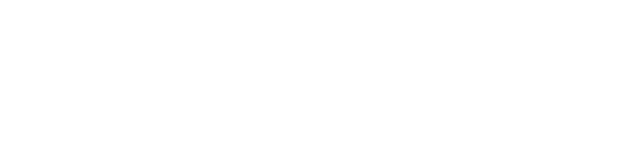
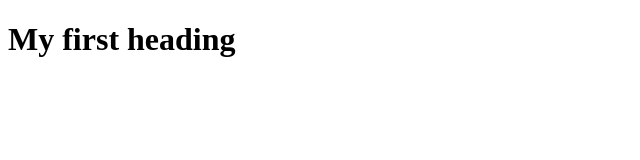
Before and after one commit to Edprime9/wdd131, a plain HTML site: page index.html in a window 1280 px wide. Shown: the whole page, without its empty margins (0-640 px from the left). Drawn offline with Linux system fonts and the light colour scheme.

Commit message:
first heading

```diff
--- a/index.html
+++ b/index.html
@@ -5,5 +5,7 @@
     <meta name="viewport" content="width=device-width, initial-scale=1.0" />
     <title>WDD 131</title>
   </head>
-  <body></body>
+  <body>
+    <h1>My first heading</h1>
+  </body>
 </html>
```
